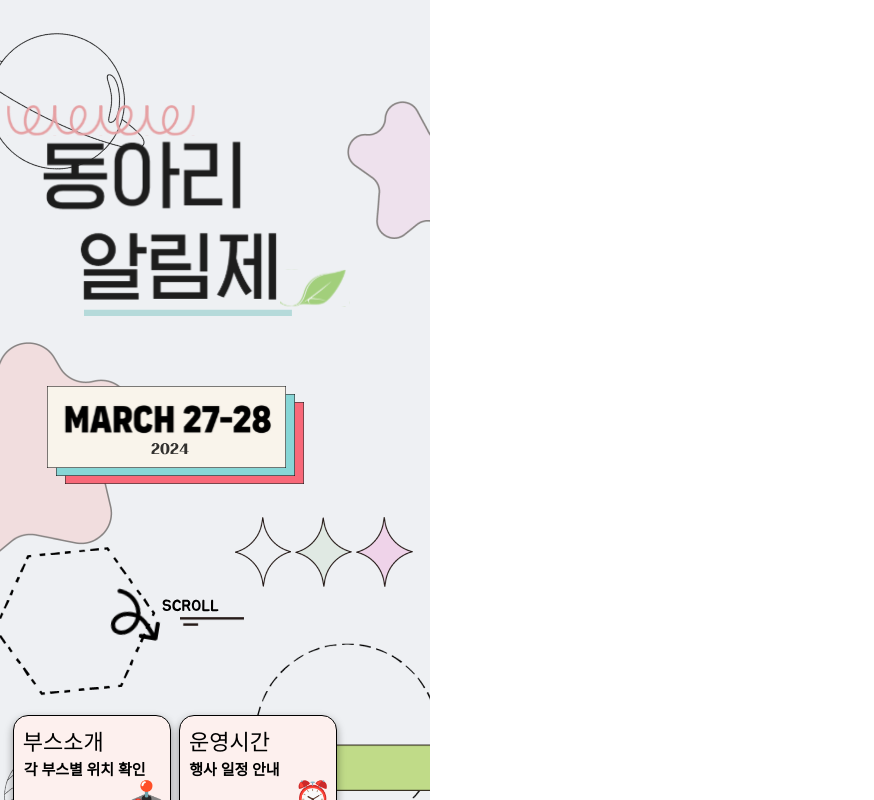
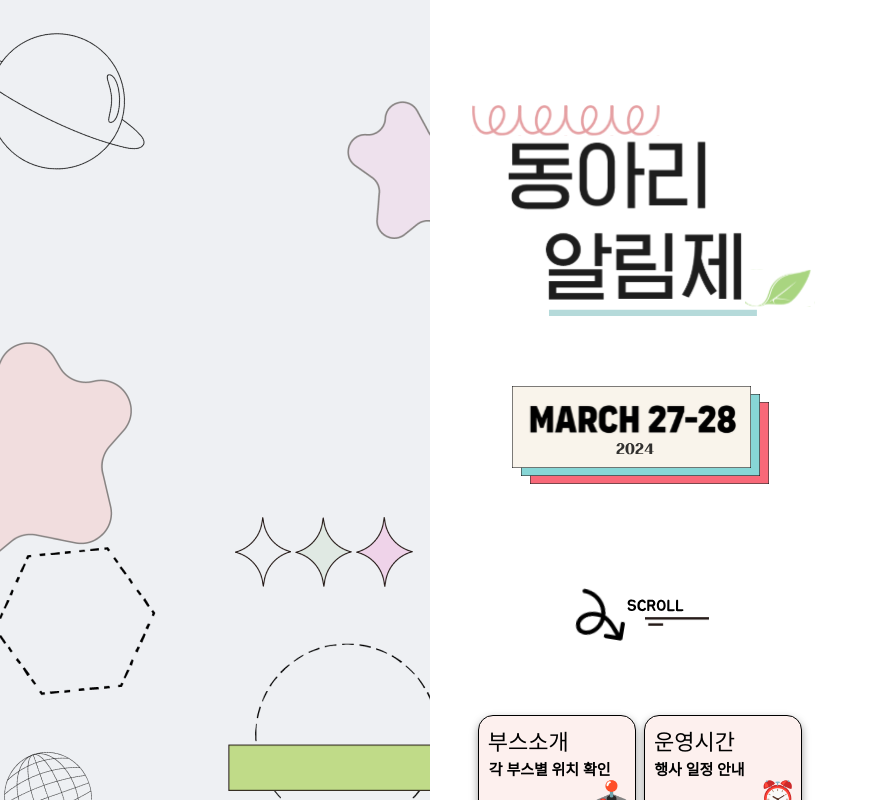
Before and after one commit to LikeLion-SKU/2024-SKU-Club-Fair, a React (Vite) app: page / in a window 1280 px wide. Shown: the whole page, without its empty margins (0-874 px from the left). Built offline with nearby package versions, Linux system fonts and the light colour scheme; a web font is replaced by a local one.

Commit message:
Fix: align

```diff
--- a/src/pages/HomePage.jsx
+++ b/src/pages/HomePage.jsx
@@ -7,7 +7,7 @@ export default function HomePage() {
   return (
 
 
-    <div style={{ display: 'flex', justifyContent: 'colmun' }}>
+    <div style={{ display: 'flex', justifyContent: 'center', width:'100%'}}>
       <div style={{ overflowY: 'auto', height: '100vh' }}>
         <div>
           <div
@@ -23,8 +23,7 @@ export default function HomePage() {
             />
           </div>
 
-          <div style={{ marginTop: '20%',
-                          }}>
+          <div style={{ marginTop: '20%', }}>
             <img
               src="/img/DATE.svg"
               alt="내 이미지"
@@ -216,15 +215,10 @@ export default function HomePage() {
                 >
                   🧐
                 </span>
-
-
               </button>
-              </div>
+            </div>
           </div>
-                    </Link>
-
-
-
+          </Link>
           <div>
           <div style={{ display: 'flex',  justifyContent: 'flex-end' , marginRight: '5%'}}>
                 <button
@@ -309,15 +303,13 @@ export default function HomePage() {
             }}
           />
         </div>
-        {/* 여기가 동아리 로고 */}
+        {/* 여기가 동아리 로고  DIV 제일큰거 밖에꺼*/}
   <div style={{
     display: 'flex',
     flexDirection:'column',
-    alignContent:'center',
     justifyContent:'center',
     alignItems:'center',
   }}>
-
         <div style={{
           paddingTop: '20px'}}>
           <Link
@@ -497,7 +489,6 @@ export default function HomePage() {
               style={{ width: '20%', height: 75, borderRadius: 10 }}
             />
           </Link>
-          {/* 여기 애니문 들어가야되는데 여기 로고가 존나문제 */}
           <Link
             to="https://www.instagram.com/sku_40th_seoro/"
             target="_blank"
@@ -523,16 +514,6 @@ export default function HomePage() {
             />
           </Link>
         </div>
-
-
-          {/*
-            <img
-              src="/애니문.png"
-              alt="버튼 이미지"
-              style={{ width: '20%', height: 75, borderRadius: 10 }}
-            />
-          </Link> */}
-
         </div>
       </div>
     </div>
```
